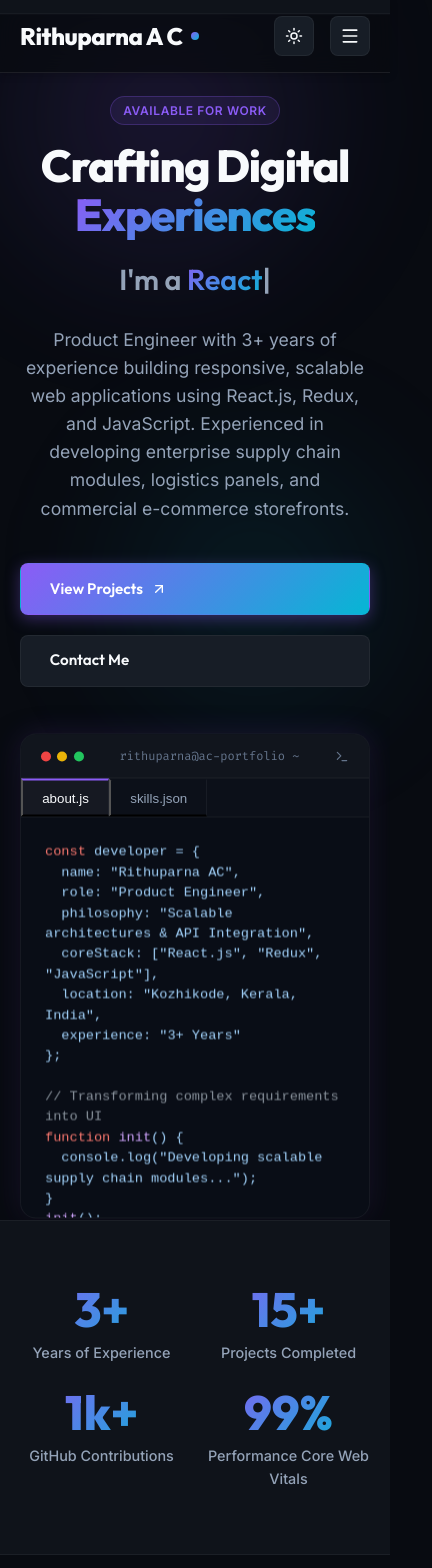
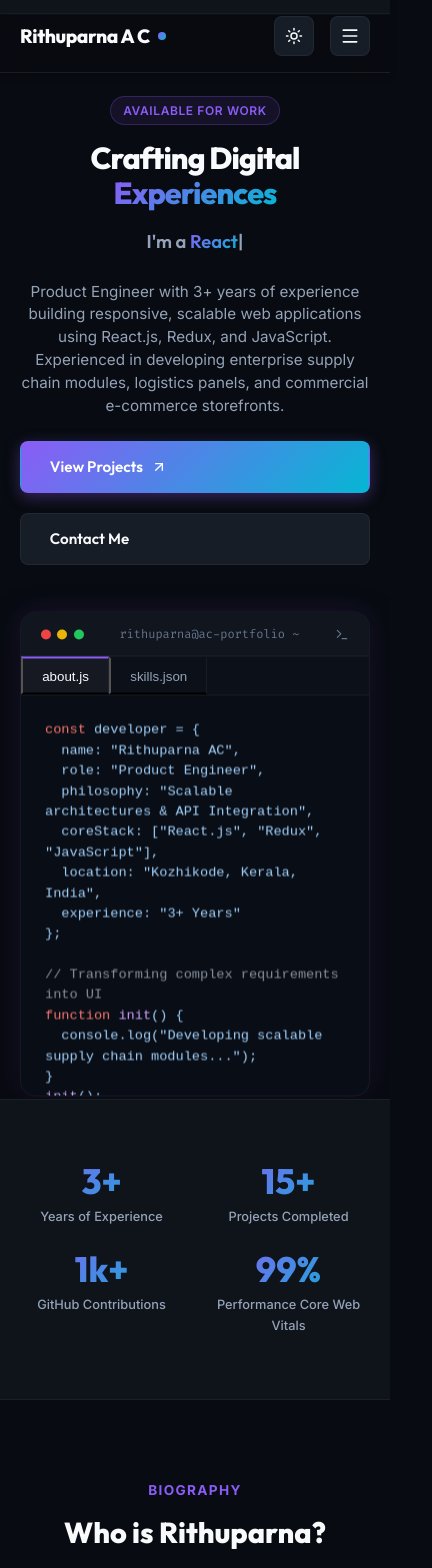
Before and after one commit to rithu-parna/my_portfolio, a React (Vite) app: page / in a window 390 px wide. Shown: the top 1568 px of the page, 432 px wide, since content can reach past the window. Built offline with nearby package versions, Linux system fonts and the light colour scheme.

Commit message:
style: implement mobile responsive overrides for typography and layout to resolve horizontal scrolling issues

```diff
--- a/src/App.css
+++ b/src/App.css
@@ -2731,3 +2731,78 @@
 .reveal-stagger.revealed > *:nth-child(4) { transition-delay: 0.35s; }
 .reveal-stagger.revealed > *:nth-child(5) { transition-delay: 0.45s; }
 .reveal-stagger.revealed > *:nth-child(6) { transition-delay: 0.55s; }
+
+/* =====================================================
+   MOBILE RESPONSIVE OVERRIDES (SCROLL & TYPOGRAPHY)
+   ===================================================== */
+@media (max-width: 768px) {
+  html, body {
+    overflow-x: hidden;
+    max-width: 100%;
+    width: 100%;
+  }
+
+  .portfolio-app {
+    overflow-x: hidden;
+    max-width: 100%;
+    width: 100%;
+    position: relative;
+  }
+
+  /* Scale down text elements for mobile screens */
+  .hero-title {
+    font-size: 2.2rem !important;
+    line-height: 1.15 !important;
+  }
+
+  .hero-subtitle {
+    font-size: 1.25rem !important;
+    min-height: 1.8rem !important;
+  }
+
+  .hero-desc {
+    font-size: 0.95rem !important;
+    line-height: 1.5 !important;
+    margin-bottom: 1.5rem !important;
+  }
+
+  .logo {
+    font-size: 1.2rem !important;
+  }
+
+  .section-title {
+    font-size: 1.8rem !important;
+  }
+
+  .stat-number {
+    font-size: 2.2rem !important;
+  }
+
+  .stat-label {
+    font-size: 0.8rem !important;
+  }
+
+  /* Disable horizontal slide-reveals on mobile to eliminate side-scrolling wobble */
+  .reveal-slide-left {
+    transform: translateY(15px) !important;
+  }
+
+  .reveal-slide-right {
+    transform: translateY(15px) !important;
+  }
+
+  .timeline-item .timeline-header-info,
+  .timeline-item .timeline-company,
+  .timeline-item .timeline-desc {
+    transform: translateY(10px) !important;
+  }
+}
+
+@media (max-width: 480px) {
+  .hero-title {
+    font-size: 1.9rem !important;
+  }
+  .hero-subtitle {
+    font-size: 1.15rem !important;
+  }
+}
```
